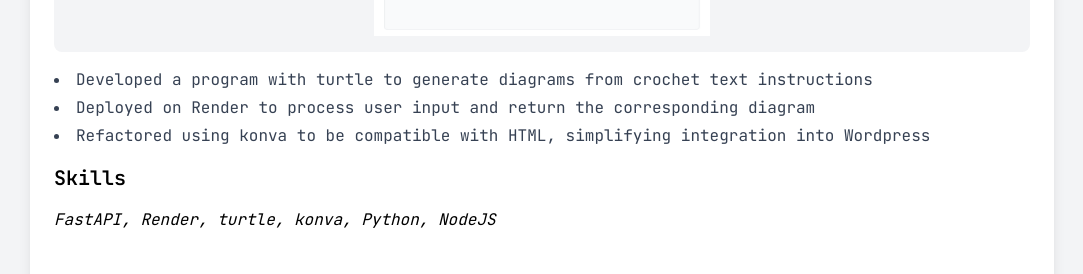
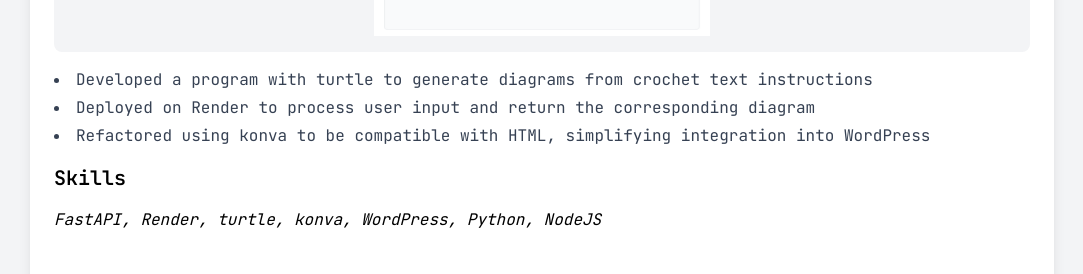
Before and after one commit to jaey8den/jaey8den-portfolio, a Next.js app: page /jaey8den-portfolio/ in a window 1280 px wide. Shown: the part 2940-3214 px from the top of the page, without its empty margins (98-1181 px from the left). Built offline with nearby package versions, Linux system fonts and the light colour scheme.

Commit message:
crochet update

```diff
--- a/src/app/components/Projects.jsx
+++ b/src/app/components/Projects.jsx
@@ -26,7 +26,7 @@ const projects = [
     details: [
       "What better way to prove React experience than having a website built with NextJS to showcase my portfolio?",
       "This website lists my work experiences and my more notable projects, personal or academic. I have attempted to make this website more modern and interactive, and pleasant to browse. Please feel free to read the backgrounds for my projects! (although they might be a bit long)",
-      "P.S. Try resizing your window!",
+      "P.S. Try resizing your window or visit on your phone!",
     ],
     skills: ["NextJS, TailwindCSS"],
   },
@@ -36,14 +36,14 @@ const projects = [
     points: [
       "Developed a program with turtle to generate diagrams from crochet text instructions",
       "Deployed on Render to process user input and return the corresponding diagram",
-      "Refactored using konva to be compatible with HTML, simplifying integration into Wordpress",
+      "Refactored using konva to be compatible with HTML, simplifying integration into WordPress",
     ],
     details: [
       "My friend, who is a crocheter, has to spend a significant amount of time to manually draw the diagrams after developing a crochet design. She tried to find existing services that could perform the conversion from text to diagram accurately, but could not. Thus, she proposed that there will be a demand for such a service, and commissioned me to develop such a program.",
-      "I started with a python library, turtle, to draw the stitches and developed the logic to determine their angles and positions. Since the diagram is generated in the backend, I had to deploy an API to handle that. However, Wordpress only accepts data in JSON or PHP from an API, thus I had to encode and decode the image to display on Wordpress. The real problem arose when I tried to call the API, only to realise that Render is unable to provide a virtual display for turtle to 'draw' on. After further testing and researching, I decided it was prohibitively difficult to continue and looked alternatives.",
-      "Then I stumbled upon konva, another drawing library but for Javscript. The biggest difference for me is that it performs client side rendering, which avoid all the problems I had with turtle. As a bonus, it is made to be used with HTML. In Wordpress, I can insert a HTML block within the page and call it a day. After refactoring the logic I had in python to javascript, I had a functioning Crochet Diagram Generator ready to be integrated into Wordpress.",
+      "I started with a python library, turtle, to draw the stitches and developed the logic to determine their angles and positions. Since the diagram is generated in the backend, I had to deploy an API to handle that. However, WordPress only accepts data in JSON or PHP from an API, thus I had to encode and decode the image to display on Wordpress. The real problem arose when I tried to call the API, only to realise that Render is unable to provide a virtual display for turtle to 'draw' on. After further testing and researching, I decided it was prohibitively difficult to continue and looked alternatives.",
+      "Then I stumbled upon konva, another drawing library but for Javscript. The biggest difference for me is that it performs client side rendering, which avoid all the problems I had with turtle. As a bonus, it is made to be used with HTML. I can insert a HTML block within the page, upload the functions and call it a day, all done within WordPress itself. After refactoring the logic I had in python to javascript, I had a functioning Crochet Diagram Generator ready to be integrated into WordPress.",
     ],
-    skills: ["FastAPI, Render, turtle, konva, Python, NodeJS"],
+    skills: ["FastAPI, Render, turtle, konva, WordPress, Python, NodeJS"],
   },
   {
     title: "Badminton Ballot Bot",
```
